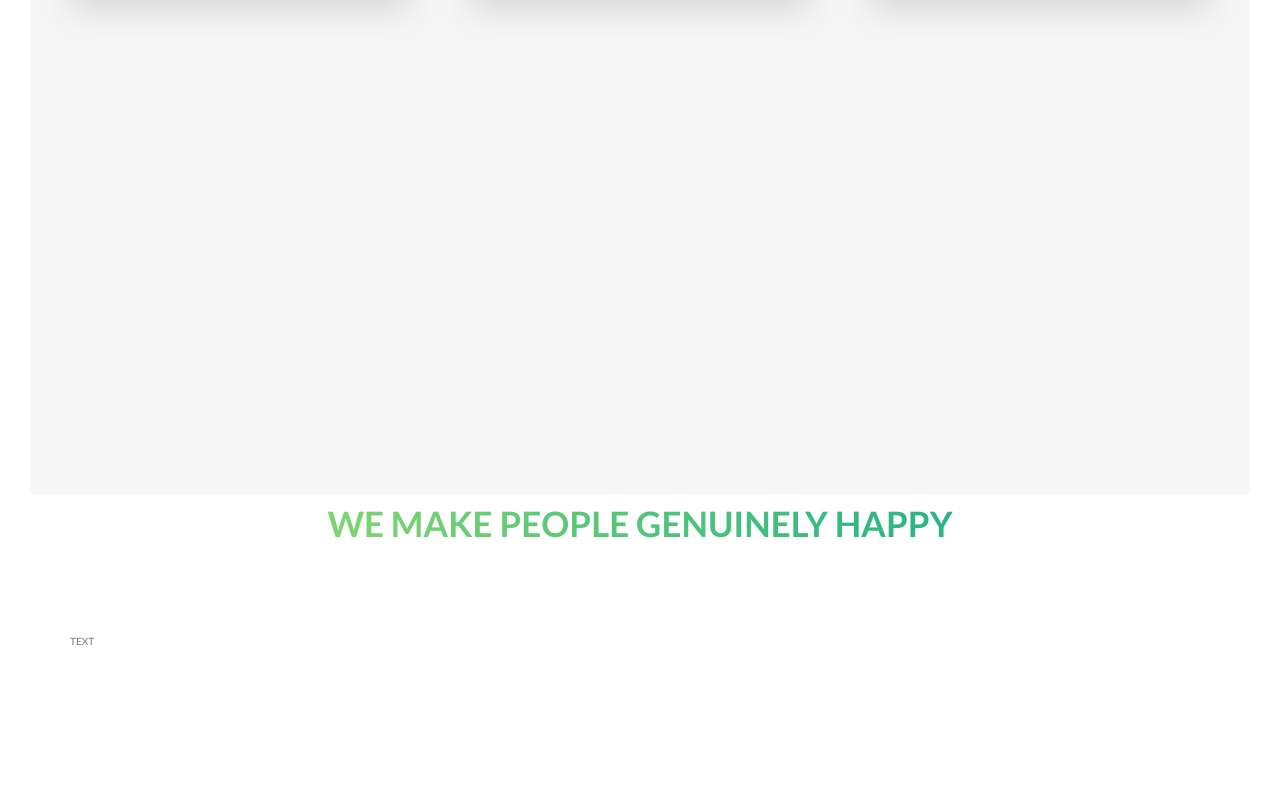
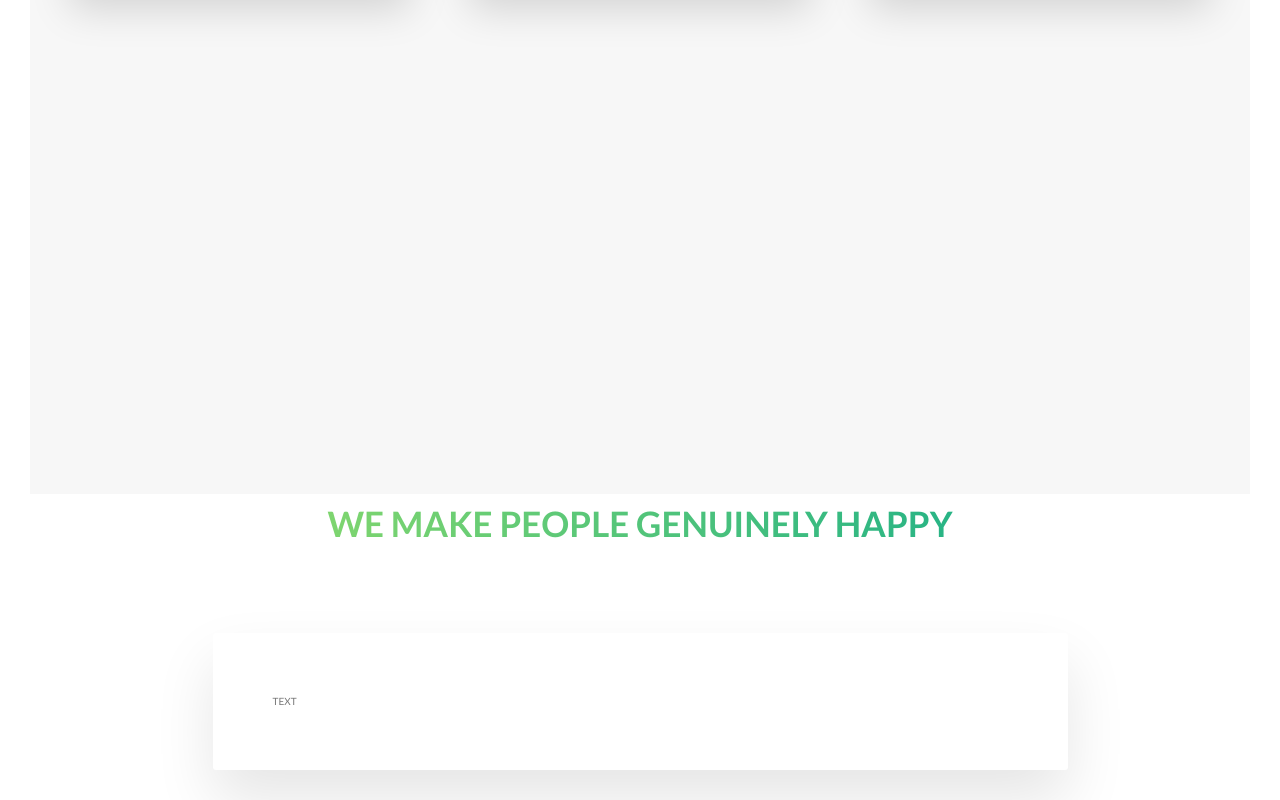
Before and after one commit to Hamid-Khanbeyki/Advanced-CSS-Natours-Project, a website: page index.html in a window 1280 px wide. Shown: the part 3028-3828 px from the top of the page. Before the commit the page ends 3708 px from the top, so only its background shows below. Drawn offline with Linux system fonts and the light colour scheme.

Commit message:
customize and work on story section

```diff
--- a/sass/components/_story.scss
+++ b/sass/components/_story.scss
@@ -0,0 +1,10 @@
+@use "../abstracts" as *;
+
+.story {
+  width: 75%;
+  margin: 0 auto;
+  box-shadow: 0 3rem 6rem rgba($color-black, 0.1);
+  background-color: $color-white;
+  border-radius: 3px;
+  padding: 6rem;
+}
```
Also changed, not shown: css/style.css, 1 other file.
